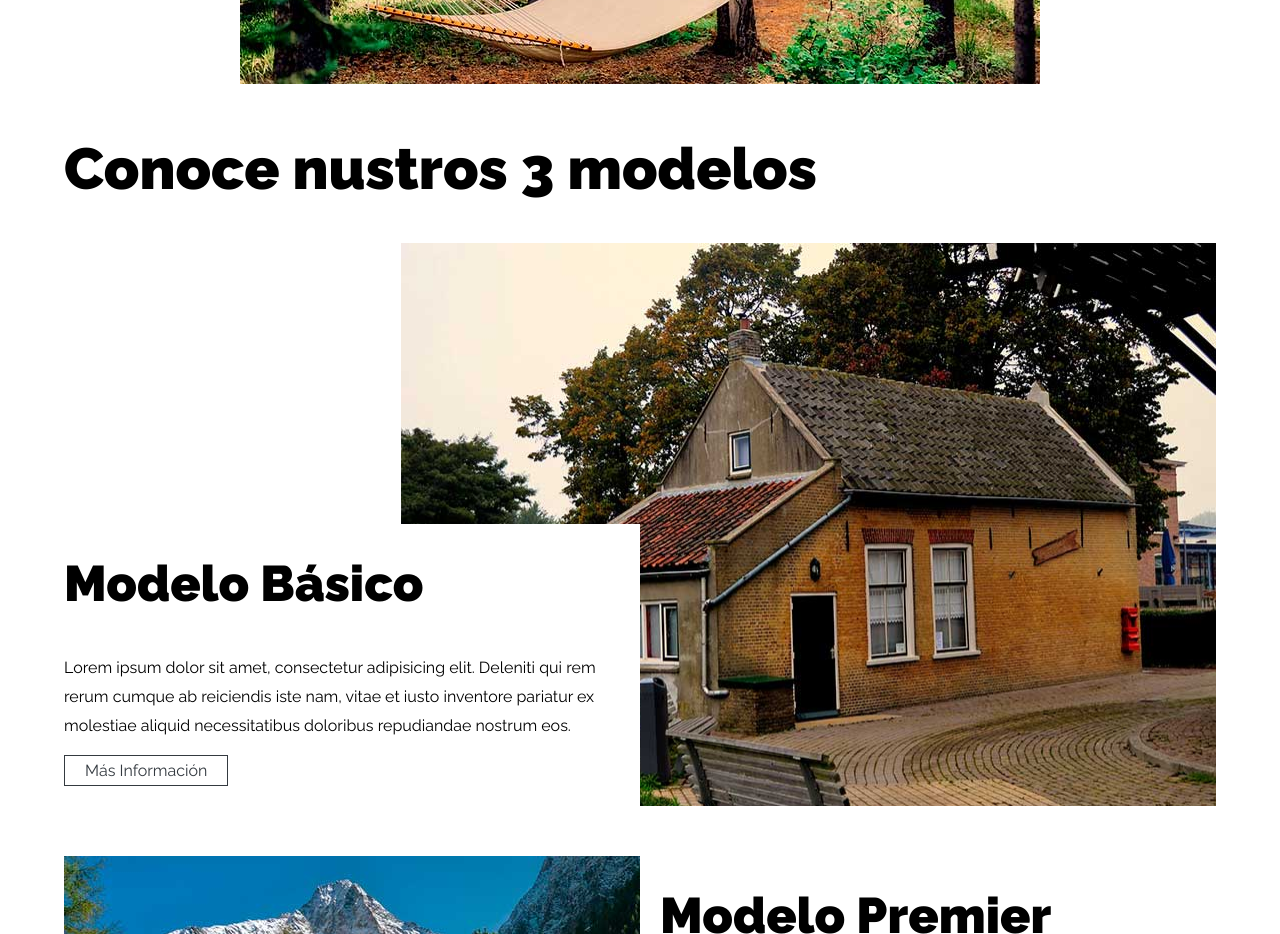
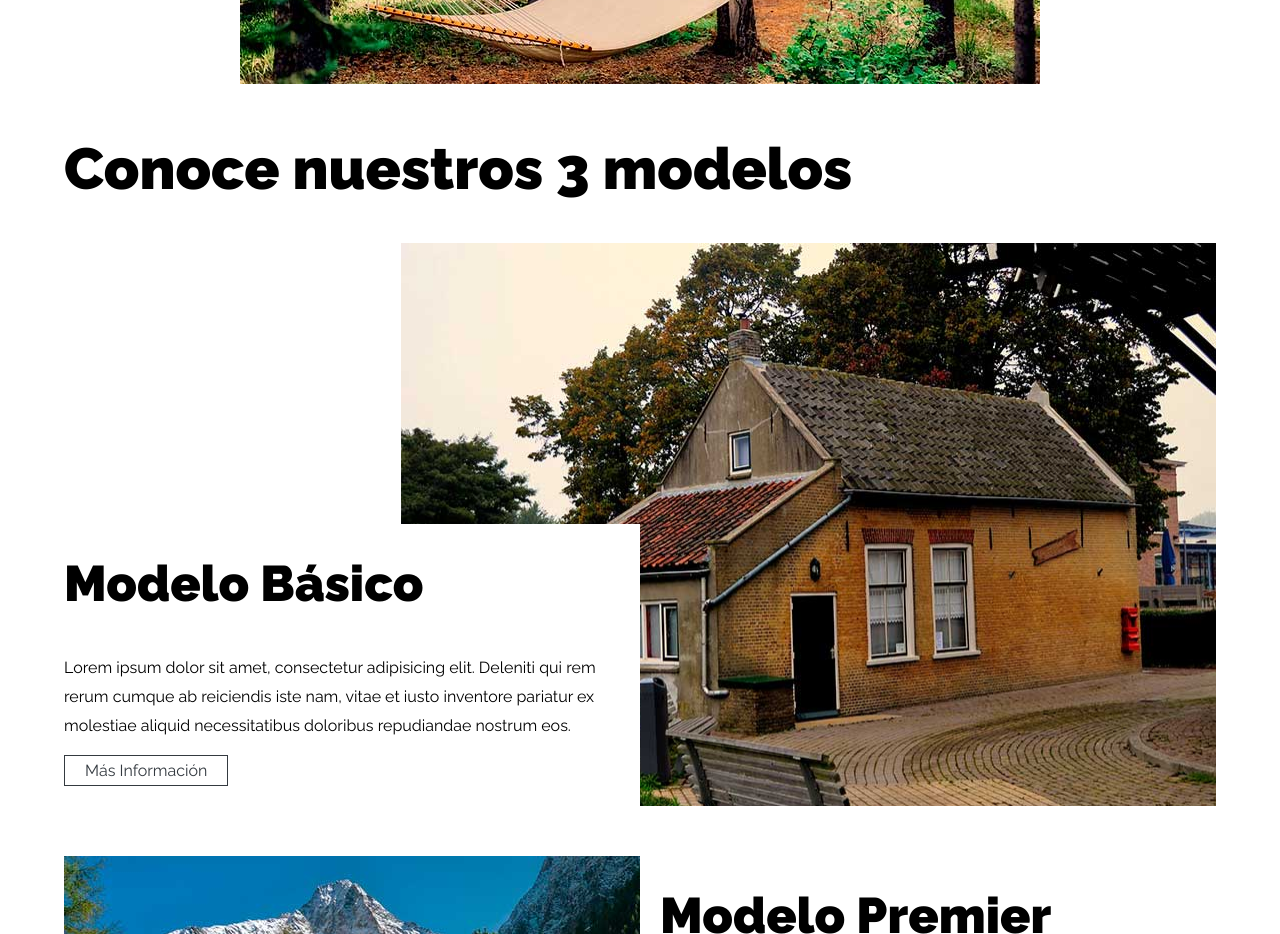
Before and after one commit to Adrianson09/webarquitecturabosque, a plain HTML site: page index.html in a window 1280 px wide. Shown: the part 1300-2234 px from the top of the page. Drawn offline with Linux system fonts and the light colour scheme.

Commit message:
Arreglo nuestros

```diff
--- a/index.html
+++ b/index.html
@@ -51,7 +51,7 @@ family=Raleway:wght@300;400;600;700;900&family=Roboto:wght@400;700;900&display=s
     </section>
 
     <main class="contenedor mt-5">
-        <h2>Conoce nustros 3 modelos</h2>
+        <h2>Conoce nuestros 3 modelos</h2>
 
         <div class="modelo basico" id="modelos">
             <div class="contenido-modelo">
```
